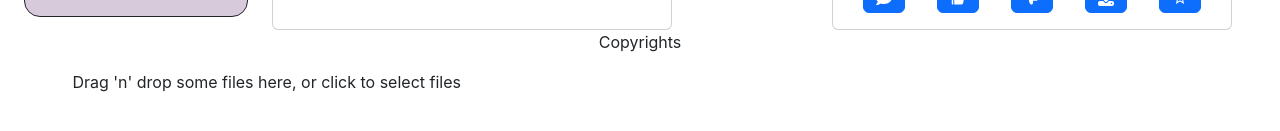
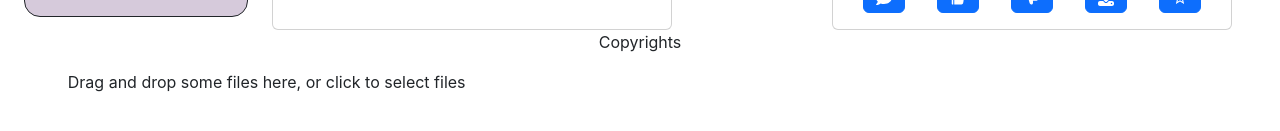
Before and after one commit to moulinetsamuel/katsumeme-front-sam, a React (Vite) app: page / in a window 1280 px wide. Shown: the part 767-898 px from the top of the page. Built offline with nearby package versions, Linux system fonts and the light colour scheme.

Commit message:
✨feature: Ajust comment on code and Button publish added as comment for future implementation

```diff
--- a/src/components/CreateMemePage/MemeEditor.tsx
+++ b/src/components/CreateMemePage/MemeEditor.tsx
@@ -145,7 +145,7 @@
       // Convert the canvas content to a data URL
       const dataURL = canvas.toDataURL();
 
-      // Create a temporary anchor element to trigger the download
+      // Create an anchor element to trigger the download"
       const link = document.createElement('a');
       link.download = 'Katsumeme.png';
       link.href = dataURL;
@@ -184,6 +184,7 @@
           <div className="meme-actions">
             <Button onClick={downloadMeme}>Download</Button>
           </div>
+          {/* <Button OnClick={Publier}> Publier</Button> */}
         </div>
       </div>
     </div>
--- a/src/components/CreateMemePage/MyDropZone.tsx
+++ b/src/components/CreateMemePage/MyDropZone.tsx
@@ -80,7 +80,7 @@
     <section className="container">
       <div {...getRootProps({ className: 'dropzone' })}>
         <input {...getInputProps()} />
-        <p>Drag 'n' drop some files here, or click to select files</p>
+        <p>Drag and drop some files here, or click to select files</p>
       </div>
       <aside style={thumbsContainer}>{thumbs}</aside>
     </section>
```
